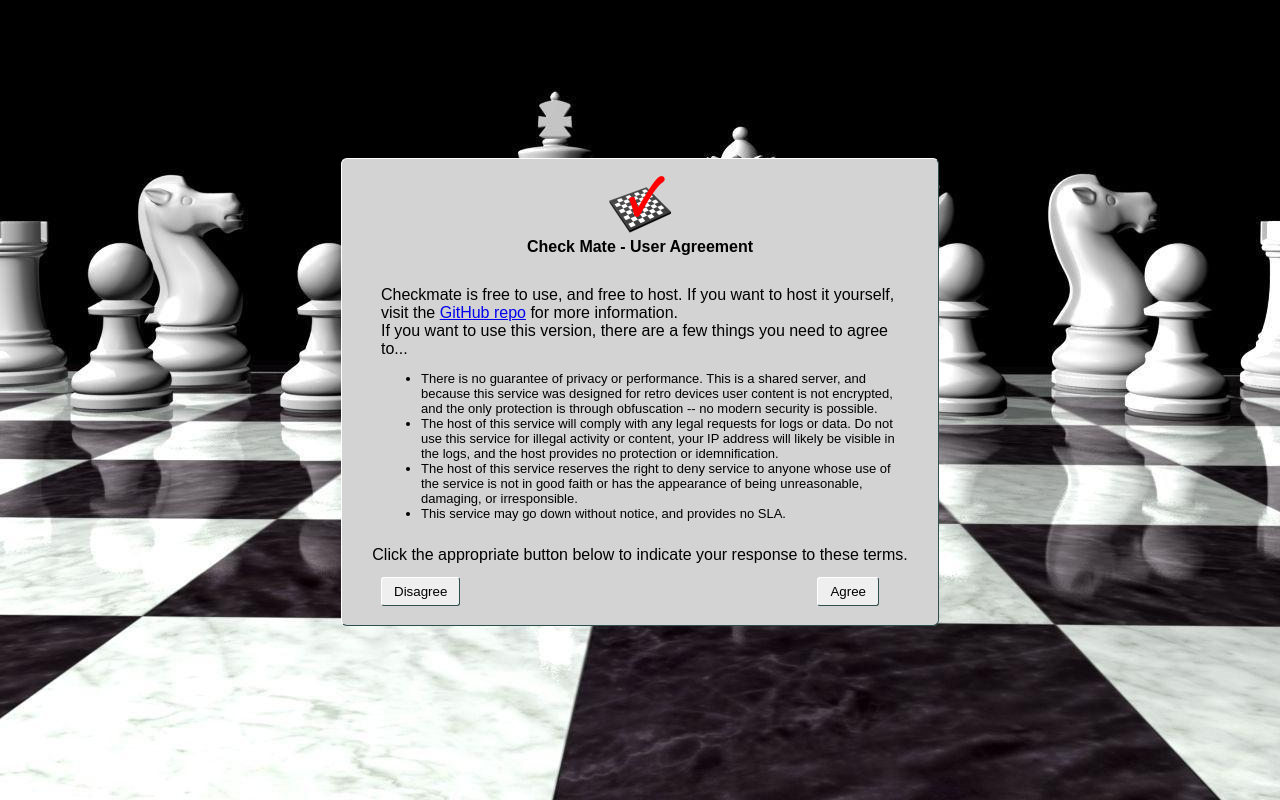
After one commit to codepoet80/checkmate-service, a PHP site: page /agreement.php in a window 1280 px wide. The commit adds this page. Run offline with PHP 8.4, Linux system fonts and the light colour scheme.

Commit message:
setup create new experience

```diff
--- /dev/null
+++ b/agreement.php
@@ -0,0 +1,150 @@
+<?php
+    setcookie("grandmaster", "", time() - 3600);
+    include("common.php");
+    include("web-common.php");
+?>
+
+<html>
+<head>
+    <title>Check Mate - Your To Do List Anywhere</title>
+    <link rel="shortcut icon" href="favicon.ico">
+    <link rel="stylesheet" href="style.css">
+    <meta name="viewport" content="width=device-width, initial-scale=1, user-scalable=1" />
+    <link rel="icon" href="icon.png" type="image/png">
+    <style>
+        small { font-size: 13px; }
+    </style>
+    <script>
+        function swapTech() {
+            if (document.getElementById("divDisagree")) {
+                document.getElementById("divDisagree").innerHTML = "<input class=\"button\" type=\"button\" id=\"btnDisagree\" value=\"Disagree\" onclick=\"document.location='login.php'\"/>"
+            }
+            if (document.getElementById("divLogin")) {
+                document.getElementById("divLogin").innerHTML = "<input class=\"button\" type=\"button\" id=\"btnLogin\" value=\"Log-in\" onclick=\"document.location='login.php'\"/>"
+            }
+        }
+    </script>
+    <?php
+    function getUserIP()
+    {
+        // Get real visitor IP behind CloudFlare network
+        if (isset($_SERVER["HTTP_CF_CONNECTING_IP"])) {
+                $_SERVER['REMOTE_ADDR'] = $_SERVER["HTTP_CF_CONNECTING_IP"];
+                $_SERVER['HTTP_CLIENT_IP'] = $_SERVER["HTTP_CF_CONNECTING_IP"];
+        }
+        $client  = @$_SERVER['HTTP_CLIENT_IP'];
+        $forward = @$_SERVER['HTTP_X_FORWARDED_FOR'];
+        $remote  = $_SERVER['REMOTE_ADDR'];
+
+        if(filter_var($client, FILTER_VALIDATE_IP))
+        {
+            $ip = $client;
+        }
+        elseif(filter_var($forward, FILTER_VALIDATE_IP))
+        {
+            $ip = $forward;
+        }
+        else
+        {
+            $ip = $remote;
+        }
+
+        return $ip;
+    }
+
+    if (isset($_POST["agreedBy"]))
+    {
+        $readURL = get_function_endpoint("new-user");
+        $json = file_get_contents($readURL);
+        $data = json_decode($json);
+    }
+    ?>
+</head>
+<body background='images/chessboard.jpg' class="login" onload="swapTech()">
+
+<table width="100%" height="100%" border="0" id="tableLayout">
+    <tr>
+        <td width="100%" height="100%" border="0" id="tdLayout" align="center">
+            <form method="POST">
+                <table width="600" height="300" border="1" class="tableBorder">
+                    <tr>
+                        <td>
+                            <table width="100%" height="100%" bgcolor="lightgray" border="0" class="tableLogin" cellpadding="5">
+                                <tr>
+                                    <td colspan="4" align="center">
+                                        <img src="images/icon3-64.png" style="margin-top:8px;"/><br/>
+                                        <b>Check Mate - User Agreement</b><br/>
+                                        &nbsp;
+                                    </td>
+                                </tr>
+                                <tr>
+                                    <td width="20">&nbsp;</td>
+                                    <td colspan="2">
+                                        Checkmate is free to use, and free to host. If you want to host it yourself, visit the <a href="https://github.com/codepoet80/checkmate-service">GitHub repo</a> for more information.<br>
+                                        If you want to use this version, there are a few things you need to agree to...
+                                        <small>
+                                        <ul>
+                                            <li>There is no guarantee of privacy or performance. This is a shared server, and because this service was designed for retro devices user content is not encrypted, and the only protection is through obfuscation -- no modern security is possible.</li>
+                                            <li>The host of this service will comply with any legal requests for logs or data. Do not use this service for illegal activity or content, your IP address will likely be visible in the logs, and the host provides no protection or idemnification.</li>
+                                            <li>The host of this service reserves the right to deny service to anyone whose use of the service is not in good faith or has the appearance of being unreasonable, damaging, or irresponsible.</li>
+                                            <li>This service may go down without notice, and provides no SLA.</li>
+                                        </ul>
+                                        </small>
+                                    </td>
+                                    <td width="20">&nbsp;</td>
+                                </tr>
+                                <?php
+                                if (isset($_POST["agreedBy"]) && isset($data) && isset($data->move) && isset($data->grandmaster)) {
+                                //Never do PHP + HTML like this. Very spaghetti.
+                                ?>
+                                <tr>
+                                    <td width="20">&nbsp;</td>
+                                    <td colspan="2">
+                                    Record this information; you will use it to log-in to your To Do list. It is not case sensitive. It cannot be changed, and you should not share it publicly.
+                                    </td>
+                                    <td width="20">&nbsp;</td>
+                                </tr>
+                                <tr>
+                                    <td width="20">&nbsp;<input type="hidden" name="agreedBy" value="<?php echo getUserIP() ?>"/></td>
+                                    <td align="left" valign="bottom"><b>Your Chess Move:</b><br> <?php echo $data->move ?></td>
+                                    <td align="left" valign="bottom"><b>Your Grand Master:</b><br> <?php echo $data->grandmaster ?></td>
+                                    <td width="20">&nbsp;</td>
+                                </tr>
+                                <tr>
+                                    <td width="20">&nbsp;</td>
+                                    <td colspan="2" align="center">
+                                        <div id="divLogin"><a href="login.php">Log-In</a></div>
+                                    </td>
+                                    <td width="20">&nbsp;</td>
+                                </tr>
+                                <?php
+                                }
+                                else {
+                                ?>
+                                <tr>
+                                    <td colspan="4" align="center">
+                                    Click the appropriate button below to indicate your response to these terms.
+                                    </td>
+                                </tr>
+                                <tr>
+                                    <td width="20">&nbsp;<input type="hidden" name="agreedBy" value="<?php echo getUserIP() ?>"/></td>
+                                    <td align="left" valign="bottom"><div id="divDisagree"><a href="login.php">Disagree</a></div></td>
+                                    <td align="right" valign="bottom"><input class="button" type="submit" id="btnSubmit" value="Agree"/><img src="images/spacer.gif" width="20"></td>
+                                    <td width="20">&nbsp;</td>
+                                </tr>
+                                <?php
+                                }
+                                ?>
+                                <tr>
+                                    <td colspan="4"></td>
+                                </tr>
+                            </table>
+                        </td>
+                    </tr>
+                </table>
+            </form>
+        </td>
+    </tr>
+</table>
+</body>
+</html>
--- a/login.php
+++ b/login.php
@@ -13,9 +13,10 @@
     <link rel="icon" href="icon.png" type="image/png">
     <script>
         function swapTech() {
-            document.getElementById("divNewUser").innerHTML = "<input class='button' type='button' id='btnNew' value='New Game' onclick='createNew()'/>"
+            document.getElementById("divNewUser").innerHTML = "<input class=\"button\" type=\"button\" id=\"btnNew\" value=\"New Game\" onclick=\"document.location='agreement.php'\"/>"
         }
         function createNew() {
+
             alert ("I'll create a new game for you!");
         }
         function checkSubmit() {
@@ -62,7 +63,7 @@
                                 </tr>
                                 <tr>
                                     <td width="20">&nbsp;</td>
-                                    <td align="left" valign="bottom"><div id="divNewUser"><a href="new-user.php">New Game</a></div></td>
+                                    <td align="left" valign="bottom"><div id="divNewUser"><a href="agreement.php">New Game</a></div></td>
                                     <td align="right" valign="bottom"><input class="button" type="submit" id="btnSubmit" value="Login"/><img src="images/spacer.gif" width="20"></td>
                                 </tr>
                                 <tr>
```
